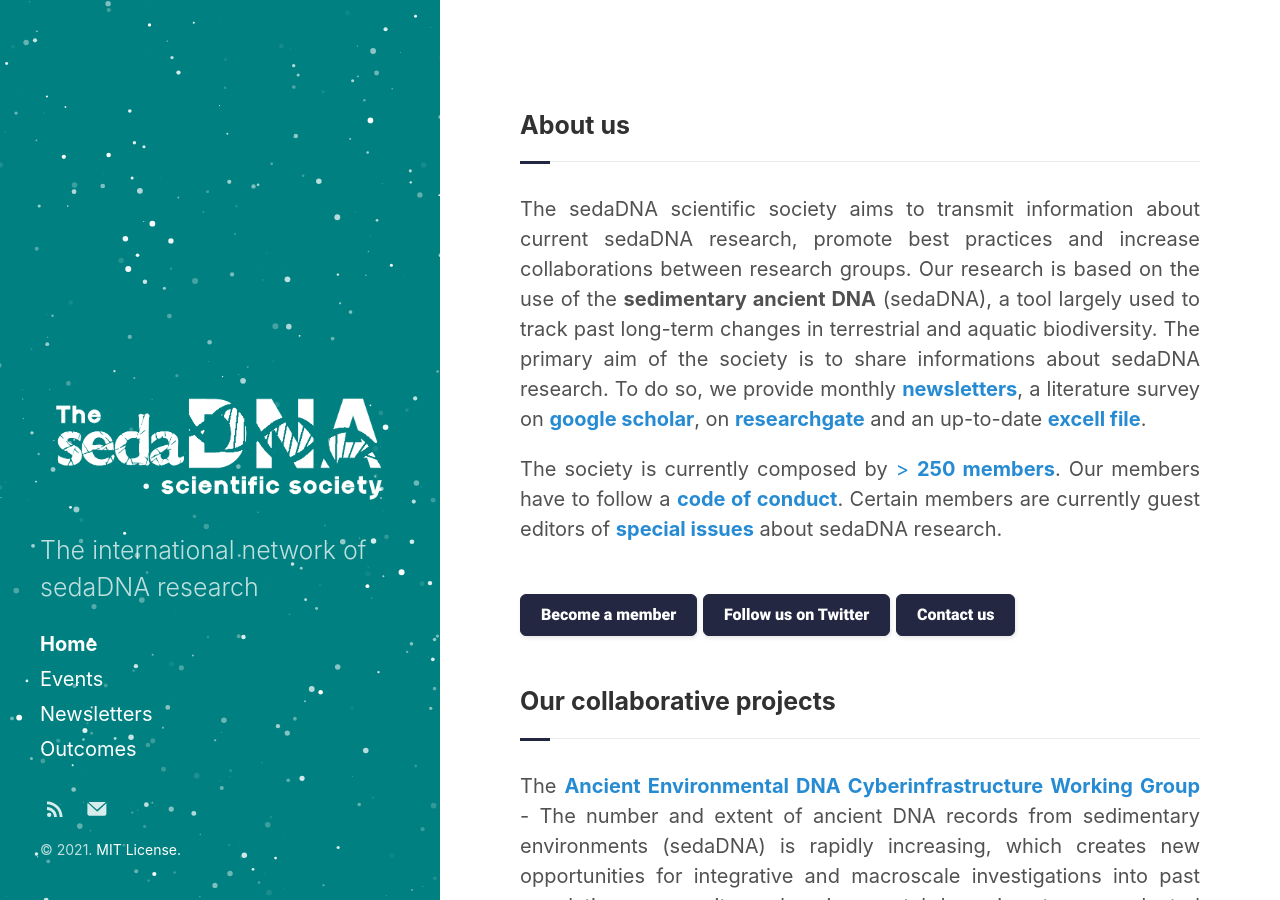
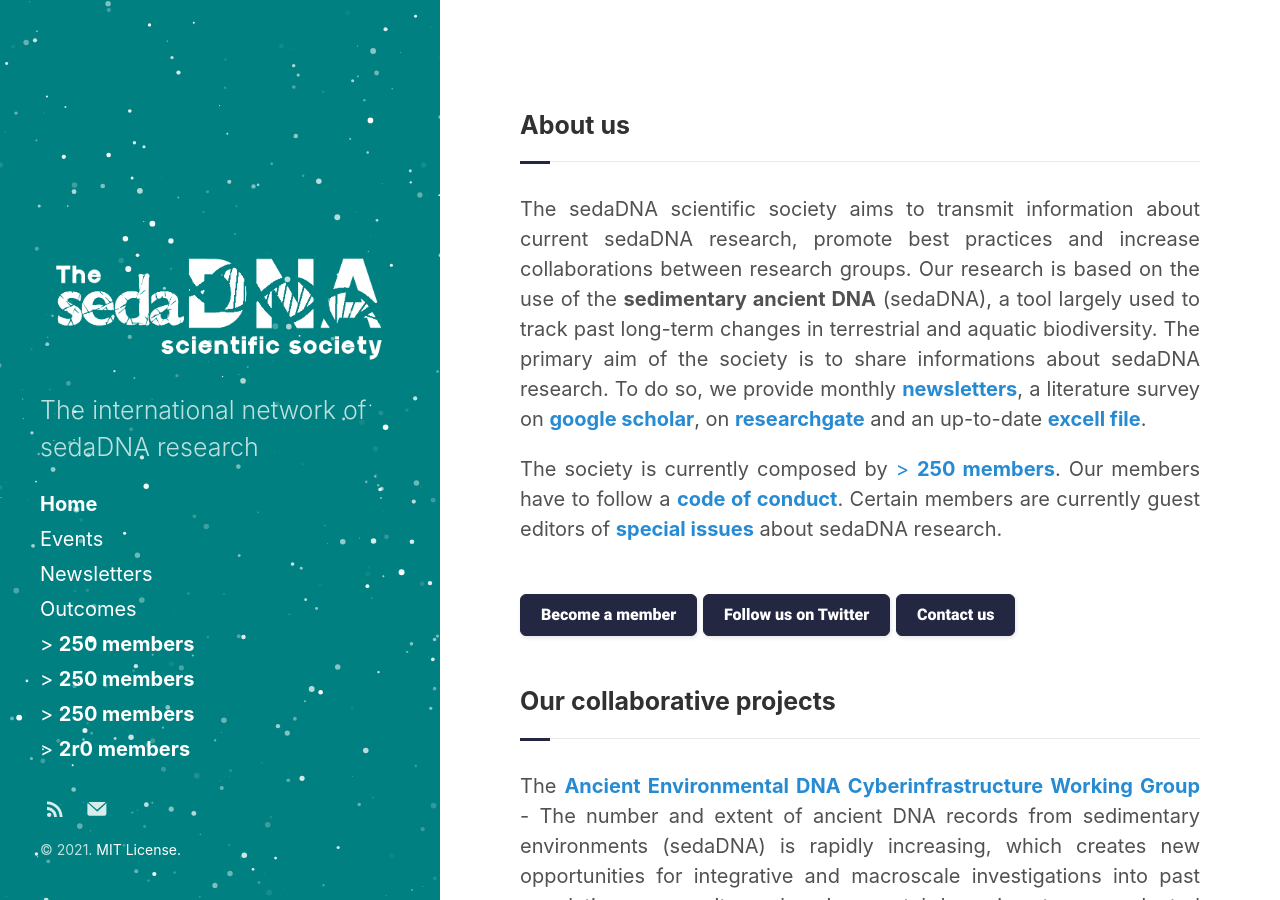
Before and after one commit to sedadna/sedadna.github.io, a Jekyll site: the page built from index.html, in a window 1280 px wide and 900 px high. Built offline with Jekyll 4.4.1, drawn with Linux system fonts in a browser that asks for light colours; the list of posts is cut into pages by our own code.

Commit message:
Update custom-nav-links.html

```diff
--- a/_includes/custom-nav-links.html
+++ b/_includes/custom-nav-links.html
@@ -1 +1,6 @@
 <!-- Optional additional links to insert in sidebar nav -->
+
+<a href="/category/members.html" target="_blank">> <b>250 members</b></a>
+<a href="/category/members.html" target="_blank">> <b>250 members</b></a>
+<a href="/category/members.html" target="_blank">> <b>250 members</b></a>
+<a href="/category/members.html" target="_blank">> <b>2r0 members</b></a>
```
